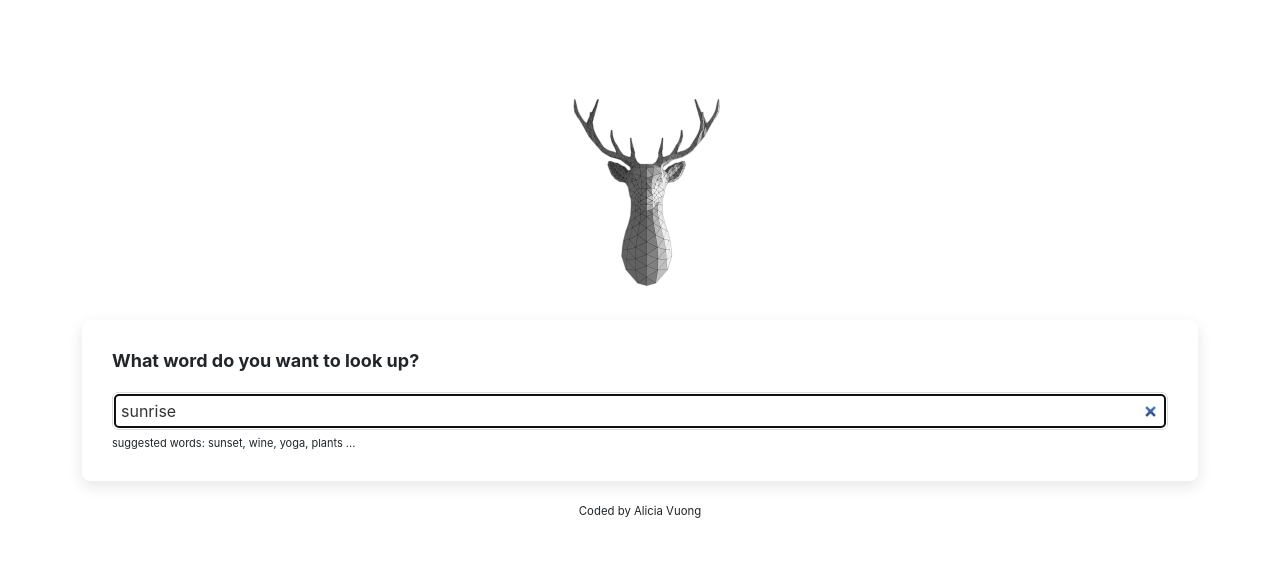
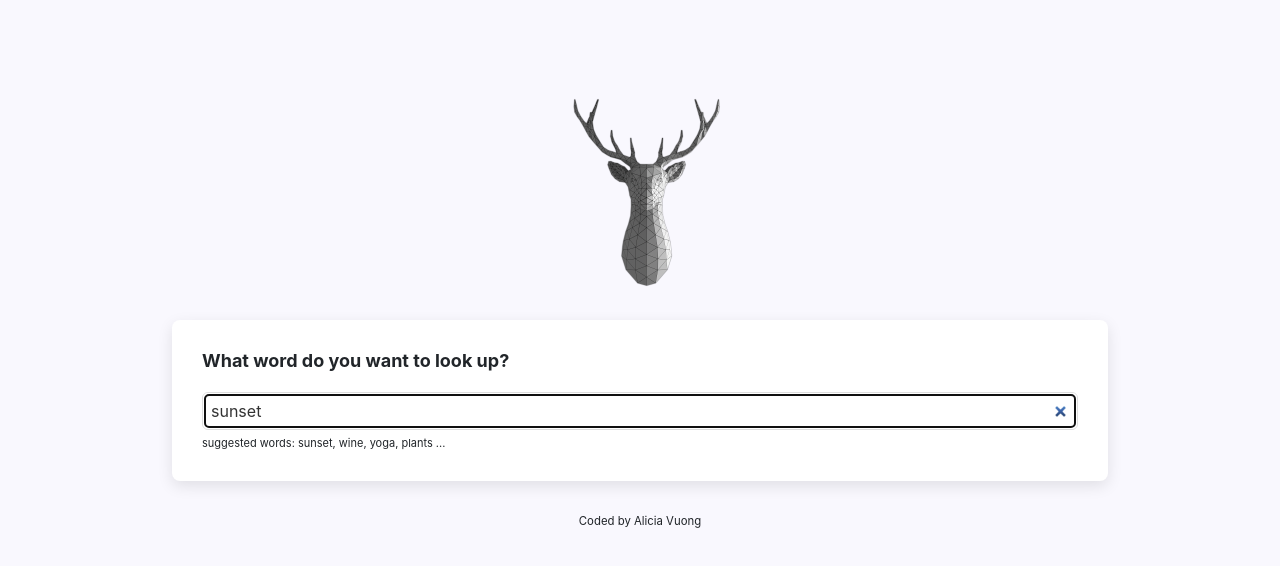
Before and after one commit to aleebo/dictionary101, a React (Create React App) app: page / in a window 1280 px wide. Shown: the top 566 px of the page. Built offline with nearby package versions, Linux system fonts and the light colour scheme; no server answers.

Commit message:
Updated to app.css

```diff
--- a/src/App.css
+++ b/src/App.css
@@ -1,19 +1,28 @@
 .App {
   padding: 60px 0 100px;
+  max-width: 960px;
+  margin: 0 auto;
 }
 
 .App-logo {
   max-width: 200px;
   display: block;
-  margin: 30px auto;
+  margin: 0 auto;
 }
 
-.App footer {
+.App-header {
+  margin: 30px 0;
+}
+.App-footer {
   text-align: center;
-  margin-top: 20px;
+  margin: 30px 0;
   font-size: 13px;
 }
 
-.App a {
-  color: blue;
+a {
+  color: #9670f4;
 }
+
+body {
+  background: #f9f8fe;
+}
--- a/src/App.js
+++ b/src/App.js
@@ -10,7 +10,7 @@ export default function App() {
           <img src={logo} className="App-logo img-fluid" alt="logo" />
         </header>
         <main>
-          <Dictionary defaultKeyword="sunrise" />
+          <Dictionary defaultKeyword="sunset" />
         </main>
         <footer className="App-footer">
           {" "}
```
